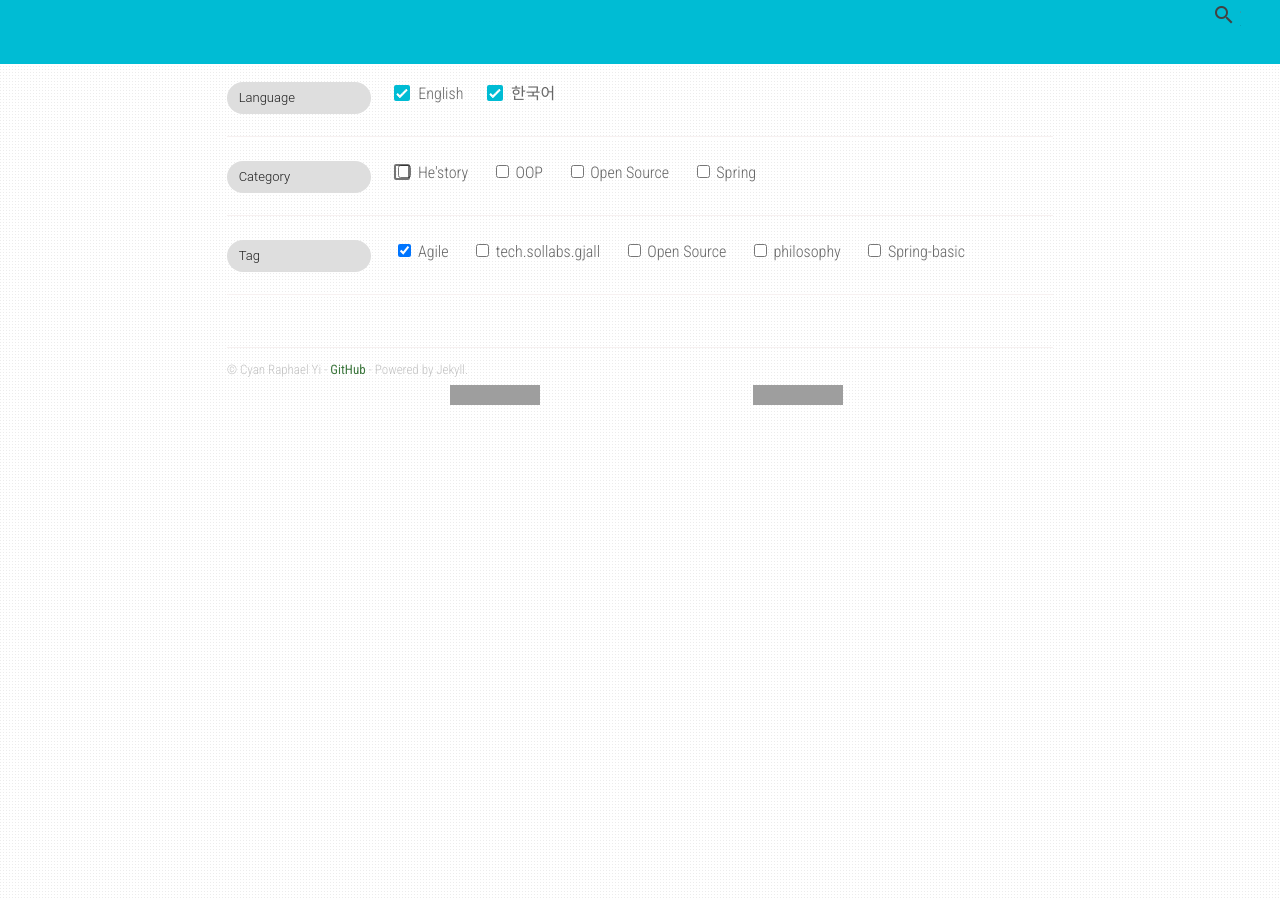
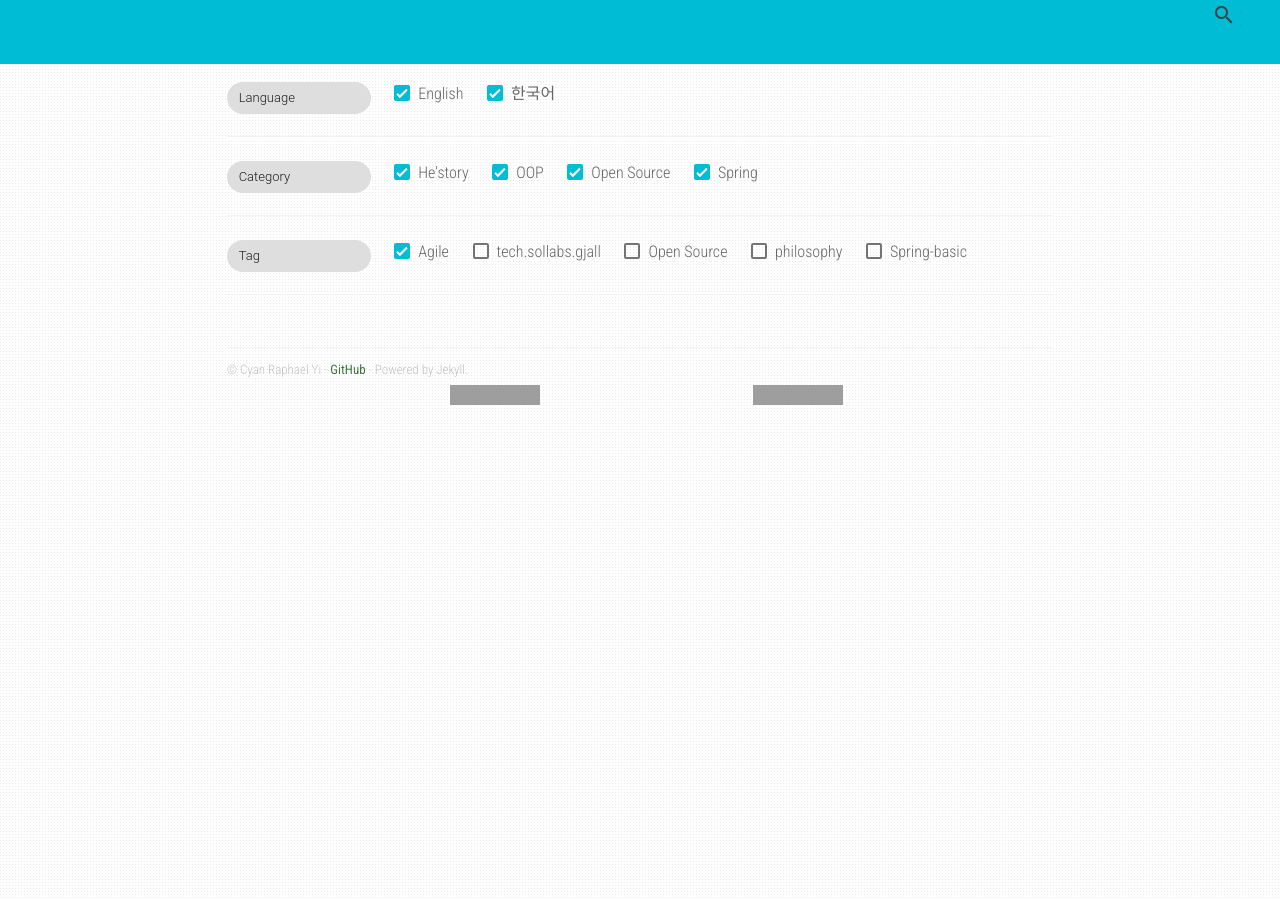
Before and after one commit to CyanRYi/sollabs-demo, a Jekyll site: the page built from _tag/agile.md, in a window 1280 px wide. Built offline with Jekyll 4.4.1, drawn with Linux system fonts in a browser that asks for light colours; nearby versions of some CDN libraries; grey boxes are pictures that could not be loaded.

Commit message:
조건식 오류 수정

```diff
--- a/_layouts/post_list.html
+++ b/_layouts/post_list.html
@@ -15,20 +15,20 @@ layout: default
     <span class="mdl-chip__text">Category</span>
 </span>
 {% for cat in site.category %}
-    {% if page.type != 'tags' %}
+    {% if page.type != 'category' %}
         <label class="mdl-checkbox mdl-js-checkbox mdl-js-ripple-effect post-selector-checkbox" for="category_{{ cat.name }}">
             <input type="checkbox" id="category_{{ cat.name }}" class="mdl-checkbox__input" checked>
             <span class="mdl-checkbox__label">{{ cat.title }}</span>
         </label>
     {% else %}
-        {% if page.name == tag.name %}
+        {% if page.name == cat.name %}
             <label class="mdl-checkbox mdl-js-checkbox mdl-js-ripple-effect post-selector-checkbox" for="category_{{ cat.name }}">
                 <input type="checkbox" id="category_{{ cat.name }}" class="mdl-checkbox__input" checked>
                 <span class="mdl-checkbox__label">{{ cat.title }}</span>
             </label>
         {% else %}
             <label class="mdl-checkbox mdl-js-checkbox mdl-js-ripple-effect post-selector-checkbox" for="category_{{ cat.name }}">
-                <input type="checkbox" id="category_{{ cat.name }}" class=>
+                <input type="checkbox" id="category_{{ cat.name }}" class="mdl-checkbox__input">
                 <span class="mdl-checkbox__label">{{ cat.title }}</span>
             </label>
         {% endif %}
```
